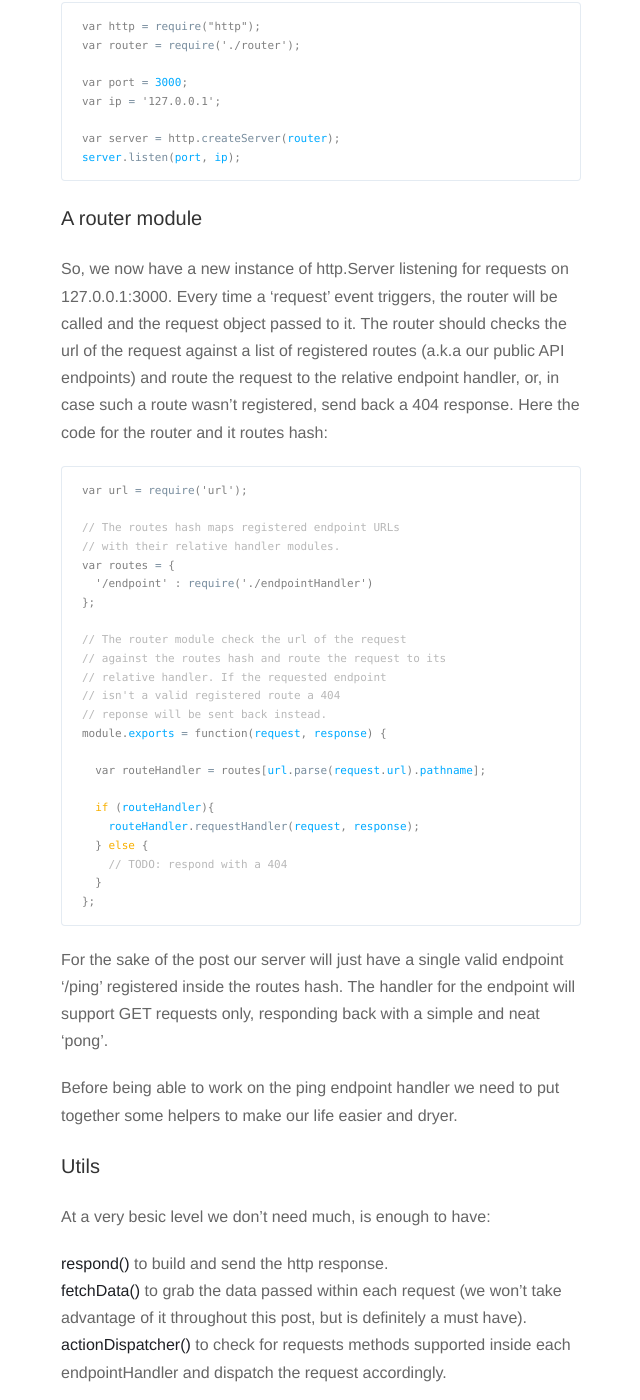
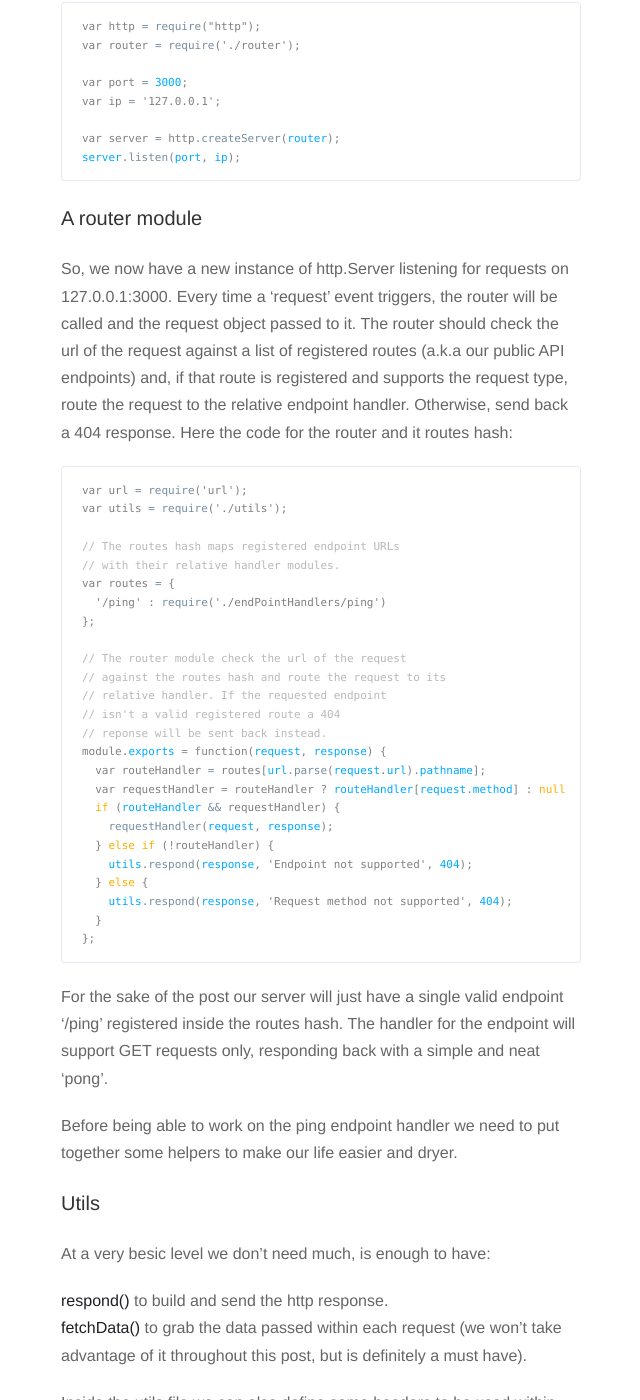
Before and after one commit to nickbalestra/nickbalestra.github.io, a Jekyll site: the page built from _posts/2015-07-26-build-a-simple-api-server-with-node.markdown, in a window 1280 px wide and 1400 px high, scrolled down 1597 px. Shown: the whole window, without its empty margins (319-959 px from the left). Built offline with Jekyll 4.4.1, drawn with Linux system fonts in a browser that asks for light colours; nearby versions of some CDN libraries; comment, search, counter and statistics services are not loaded; some of the changed text lies outside the part shown.

Commit message:
Update 2015-07-26-build-a-simple-api-server-with-node.markdown
Update documentation after accordingly to the gist update

```diff
--- a/_posts/2015-07-26-build-a-simple-api-server-with-node.markdown
+++ b/_posts/2015-07-26-build-a-simple-api-server-with-node.markdown
@@ -38,15 +38,16 @@ server.listen(port, ip);
 
 ### A router module
 
-So, we now have a new instance of http.Server listening for requests on 127.0.0.1:3000. Every time a 'request' event triggers, the router will be called and the request object passed to it. The router should checks the url of the request against a list of registered routes (a.k.a our public API endpoints) and route the request to the relative endpoint handler, or, in case such a route wasn't registered, send back a 404 response. Here the code for the router and it routes hash:
+So, we now have a new instance of http.Server listening for requests on 127.0.0.1:3000. Every time a 'request' event triggers, the router will be called and the request object passed to it. The router should check the url of the request against a list of registered routes (a.k.a our public API endpoints) and, if that route is registered and supports the request type, route the request to the relative endpoint handler. Otherwise, send back a 404 response. Here the code for the router and it routes hash:
 
 {% highlight javascript %}
 var url = require('url');
+var utils = require('./utils');
 
 // The routes hash maps registered endpoint URLs
 // with their relative handler modules.
 var routes = {
-  '/endpoint' : require('./endpointHandler')
+  '/ping' : require('./endPointHandlers/ping')
 };
 
 // The router module check the url of the request
@@ -55,13 +56,14 @@ var routes = {
 // isn't a valid registered route a 404
 // reponse will be sent back instead.
 module.exports = function(request, response) {
-
   var routeHandler = routes[url.parse(request.url).pathname];
-
-  if (routeHandler){
-    routeHandler.requestHandler(request, response);
+  var requestHandler = routeHandler ? routeHandler[request.method] : null;
+  if (routeHandler && requestHandler) {
+    requestHandler(request, response);
+  } else if (!routeHandler) {
+    utils.respond(response, 'Endpoint not supported', 404);
   } else {
-    // TODO: respond with a 404
+    utils.respond(response, 'Request method not supported', 404);
   }
 };
 {% endhighlight %}
@@ -76,7 +78,6 @@ At a very besic level we don't need much, is enough to have:
 
 **respond()** to build and send the http response.<br>
 **fetchData()** to grab the data passed within each request (we won't take advantage of it throughout this post, but is definitely a must have).<br>
-**actionDispatcher()** to check for requests methods supported inside each endpointHandler and dispatch the request accordingly.
 
 Inside the utils file we can also define some headers to be used within our responses, allowing us to define CORS headers and any other header property we may need. As we are at it, and we are building an API server let's add json as the content type of our headers:
 
@@ -104,40 +105,26 @@ exports.fetchData = function(request, callback){
     callback(JSON.parse(data));
   });
 };
-
-exports.actionDispatcher = function(actionsHash){
-  return function(request, response) {
-    var action = actionsHash[request.method];
-    if (action) {
-      action(request, response);
-    } else {
-      exports.respond(response, '', 404);
-    }
-  }
-};
 {% endhighlight %}
 
 ### The endPoint handlers
 
 Now we should have everything we need to easily create the endPointHandlers with the logic and definition for each endpoint of our API. For our example server we said that we want to have a unique endpoint ('/ping') that will respond only to GET requests.
 
-Let's require our freshly backed utils, to support us handling both the requests and responses as well as the actions hash like a boss. The actions hash is where we will define the logic for each http method we may want to support/allow for the given endpoint. Here the final ping endpoint handler definition:
+Let's require our freshly backed utils, to support us handling both the requests and responses as well. The actions hash is where we will define the logic for each http method we may want to support/allow for the given endpoint. Here the final ping endpoint handler definition:
 
 {% highlight javascript %}
 var utils = require('../utils');
 
-var actions = {
-   'GET': function(request, response){
-     utils.respond(response, 'Pong');
-   }
-   // 'POST': function(request, response){},
-   // 'PUT': function(request, response){},
-   // 'DELETE': function(request, response){},
+module.exports = {
+  'GET': function(request, response){
+    utils.respond(response, 'Pong');
+  }
+  // 'POST': function(request, response){},
+  // 'PUT': function(request, response){},
+  // 'DELETE': function(request, response){},
   // 'OPTIONS': function(request, response){}
-};
-
-exports.requestHandler = utils.actionDispatcher(actions);
-{% endhighlight %}
+};{% endhighlight %}
 
 ### File Structure and running
 
```
